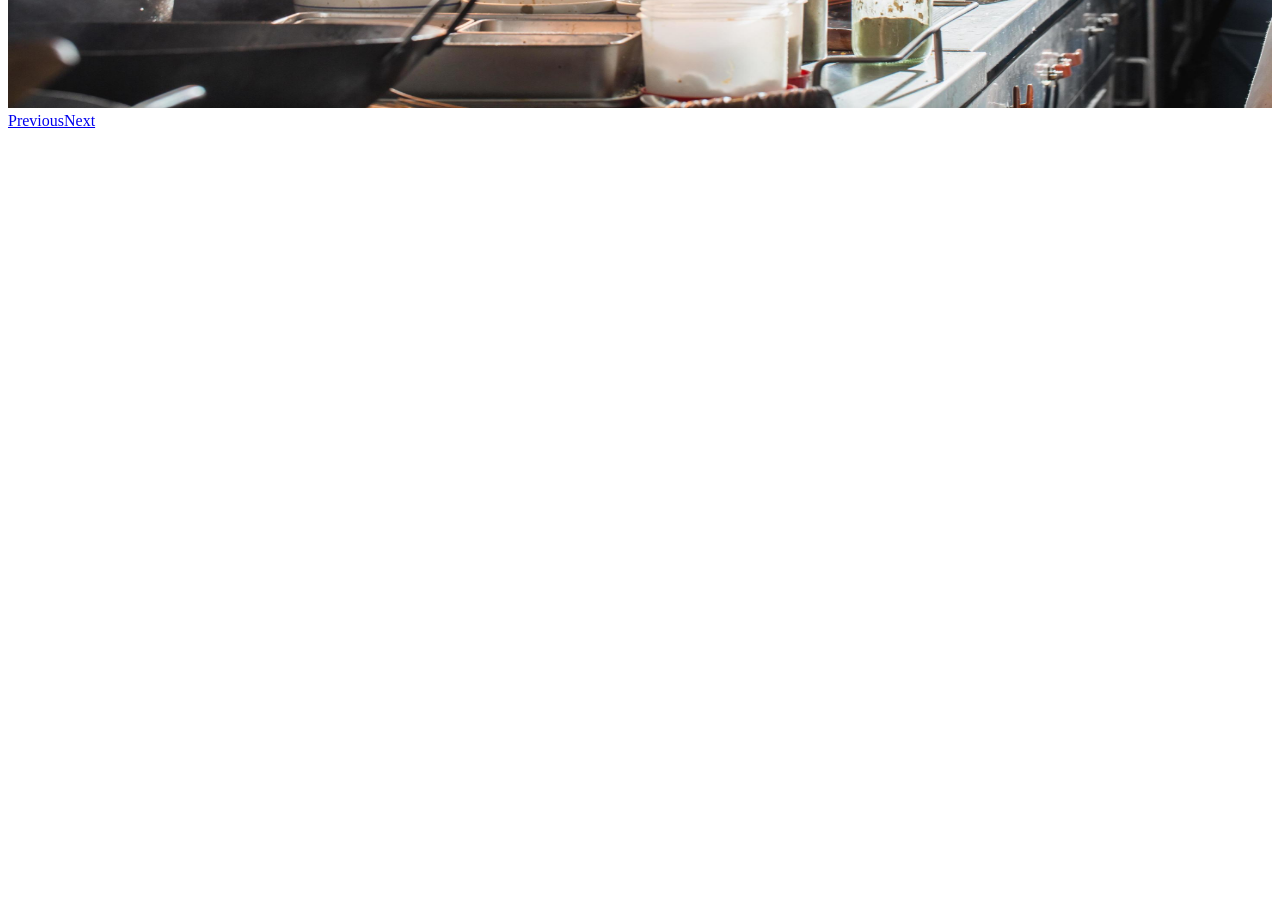
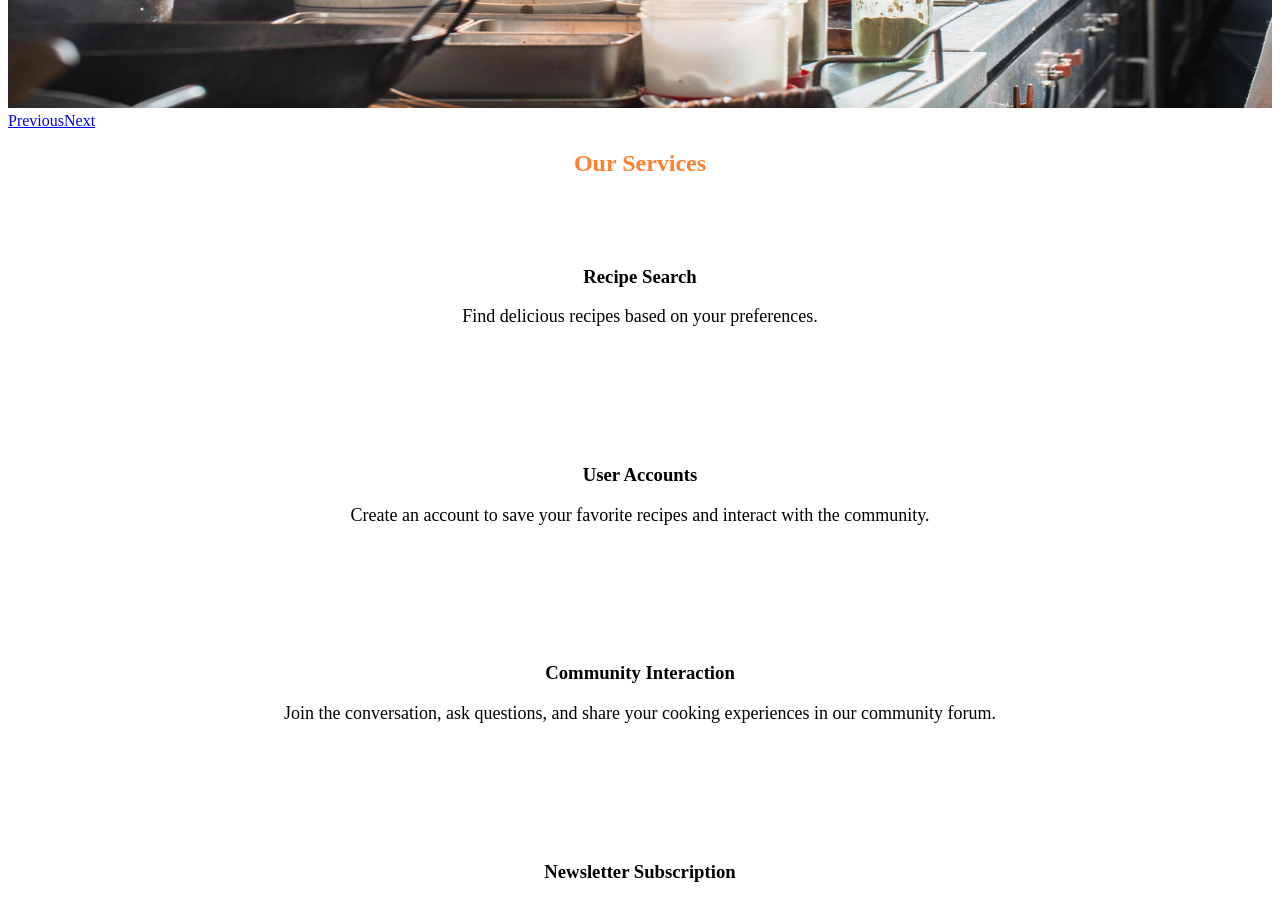
Before and after one commit to DahamiSathsarani/Recipe_Book, a React (Create React App) app in the folder Frontend/: page / in a window 1280 px wide. Shown: the part 1880-2782 px from the top of the page. Before the commit the page ends 2018 px from the top, so only its background shows below. Built offline with nearby package versions, Linux system fonts and the light colour scheme; no server answers; the HTML template or start-up script is replaced by a standard one.

Commit message:
Create Services section

```diff
--- a/Frontend/src/Pages/Home.css
+++ b/Frontend/src/Pages/Home.css
@@ -1,9 +1,10 @@
-.UserDashboardButton Button{
+.HomeButton Button{
   background-color: #ff812d;
   border: none;
+  margin-left: 20px;
 }
 
-.UserDashboardButton Button:hover{
+.HomeButton Button:hover{
   background-color: #fb6400;
 }
 
@@ -32,8 +33,27 @@
   display: flex;
   align-items: center;
   justify-content: center;
+  color: #ff812d;
 }
 
 .ServicesContent div{
-  border: solid 2px #ff812d;
+  padding: 50px;
 }
+
+.ServicesContent div:hover{
+  border: solid #ff812d;
+}
+
+.ServicesAnchor{
+  text-decoration: none;
+  color: black;
+}
+
+.ServicesContent div h3{
+  text-align: center;
+}
+
+.ServicesContent div p{
+  font-size: 18px;
+  text-align: center;
+}
--- a/Frontend/src/Pages/Home.js
+++ b/Frontend/src/Pages/Home.js
@@ -6,8 +6,10 @@ import Navbar from 'react-bootstrap/Navbar';
 import NavDropdown from 'react-bootstrap/NavDropdown';
 import Button from 'react-bootstrap/Button';
 import Carousel from 'react-bootstrap/Carousel';
-// import Row from 'react-bootstrap/Row';
-// import Anchor from 'react-bootstrap/Anchor';
+import Row from 'react-bootstrap/Row';
+import Anchor from 'react-bootstrap/Anchor';
+// import Form from 'react-bootstrap/Form';
+// import Modal from 'react-bootstrap/Modal';
 // import ExampleCarouselImage from 'components/ExampleCarouselImage';
 import { useNavigate } from 'react-router-dom';
 
@@ -59,6 +61,12 @@ function Home() {
         // Navigate to the StudentDetails route
         navigate('/Register');
     };
+
+    // const [show, setShow] = useState(false);
+
+    // const handleClose = () => setShow(false);
+    // const handleShow = () => setShow(true);
+
   return (
     <section className=''>
       <Navbar expand="lg" className="bg-body-tertiary UserDashboardNav">
@@ -69,25 +77,25 @@ function Home() {
           <Navbar.Toggle aria-controls="basic-navbar-nav" />
           <Navbar.Collapse id="basic-navbar-nav" className='d-flex justify-content-center'>
             <Nav>
-              <Nav.Link href="#home" className='UserDashboardNavbarLinksNav'>Home</Nav.Link>
-              <Nav.Link href="#services" className='UserDashboardNavbarLinksNav'>Services</Nav.Link>
+              <Nav.Link href="#Home" className='UserDashboardNavbarLinksNav'>Home</Nav.Link>
+              <Nav.Link href="#Services" className='UserDashboardNavbarLinksNav'>Services</Nav.Link>
               <NavDropdown title="Categories" id="basic-nav-dropdown" className='UserDashboardNavbarLinksNav'>
                 {categories.map(category => (
                   <NavDropdown.Item key={category._id} onClick={() => handleCategories(category.category_id)}> {category.category_name} </NavDropdown.Item>
                 ))}
               </NavDropdown>
-              <Nav.Link href="#contact" className='UserDashboardNavbarLinksNav'>Chefs</Nav.Link>
+              <Nav.Link href="#Chef" className='UserDashboardNavbarLinksNav'>Chefs</Nav.Link>
             </Nav>
           </Navbar.Collapse>
         </div>
-        <div className='UserDashboardNavbarButton'>
-          <div className='UserDashboardButton'>
+        <div className='HomeNavbarButton'>
+          <div className='HomeButton'>
             <Button className='HomeSignIn' onClick={handleSignIn}>Sign In</Button>
             <Button className='HomeSignUp' onClick={handleSignUp}>Sign Up</Button>
           </div>
         </div>
       </Navbar>
-      <Container className="Home" fluid>
+      <Container className="Home" id='Home' fluid>
         <Carousel>
           <Carousel.Item>
           <img className = "HomeImage" src='/Images/Home1.jpg' alt='home'/>
@@ -103,27 +111,66 @@ function Home() {
           </Carousel.Item>
         </Carousel>
       </Container>
-      {/* <Container className='Services mt-5'>
+      <Container className='Services mt-5' id='Services'>
         <Row>
           <div className='ServicesHeader'>
             <h1>Our Services</h1>
           </div>
         </Row>
         <Row className='m-3 ServicesContent'>
-          <div className='col-md-4'>
-            <h1>Explore best recipes</h1>
-            <h1>Explore best recipes</h1>
+          <div className='col-md-3'>
+            <Anchor className='ServicesAnchor'>
+              <h3>Recipe Search</h3>
+              <p>Find delicious recipes based on your preferences.</p>
+            </Anchor>
           </div>
-          <div className='col-md-4'>
-          <h1>Explore best recipes</h1>
-          <h1>Explore best recipes</h1>
+          <div className='col-md-3'>
+            <Anchor className='ServicesAnchor' href=''>
+              <h3>User Accounts</h3>
+              <p>Create an account to save your favorite recipes and interact with the community.</p>
+            </Anchor>
           </div>
-          <div className='col-md-4'>
-          <h1>Explore best recipes</h1>
-          <h1>Explore best recipes</h1>
+          <div className='col-md-3'>
+            <Anchor className='ServicesAnchor'>
+              <h3>Community Interaction</h3>
+              <p>Join the conversation, ask questions, and share your cooking experiences in our community forum.</p>
+            </Anchor>
+          </div>
+          <div className='col-md-3'>
+            <Anchor className='ServicesAnchor'>
+              <h3>Newsletter Subscription</h3>
+              <p>Subscribe to our newsletter for updates, new recipes, and cooking tips.</p>
+            </Anchor>
           </div>
         </Row>
-      </Container> */}
+
+        {/* <Modal show={show} onHide={handleClose}
+        {...props}
+          aria-labelledby="contained-modal-title-vcenter"
+          centered>
+          <Modal.Header closeButton>
+            <Modal.Title>Newsletter Subscription</Modal.Title>
+          </Modal.Header>
+          <Modal.Body>
+            <Form>
+              <Form.Group className="mb-3" controlId="exampleForm.ControlInput1">
+                <Form.Label>Email address</Form.Label>
+                <Form.Control
+                  type="email"
+                  placeholder="name@example.com"
+                  autoFocus
+                />
+              </Form.Group>
+            </Form>
+          </Modal.Body>
+          <Modal.Footer>
+            <Button variant="primary" onClick={handleSubscribe}>
+              Subscribe
+            </Button>
+          </Modal.Footer>
+        </Modal> */}
+
+      </Container>
     </section>
   );
 }
```
